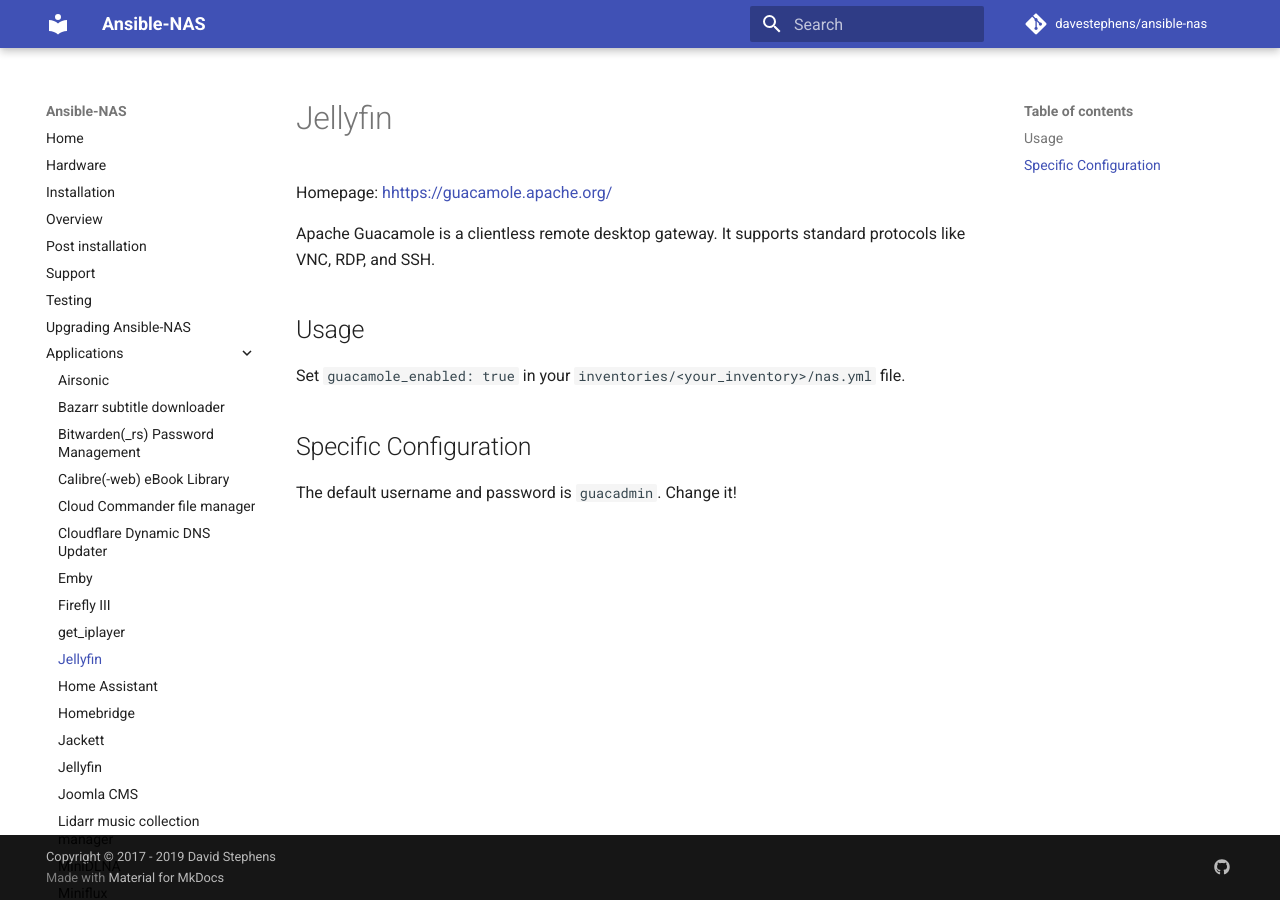
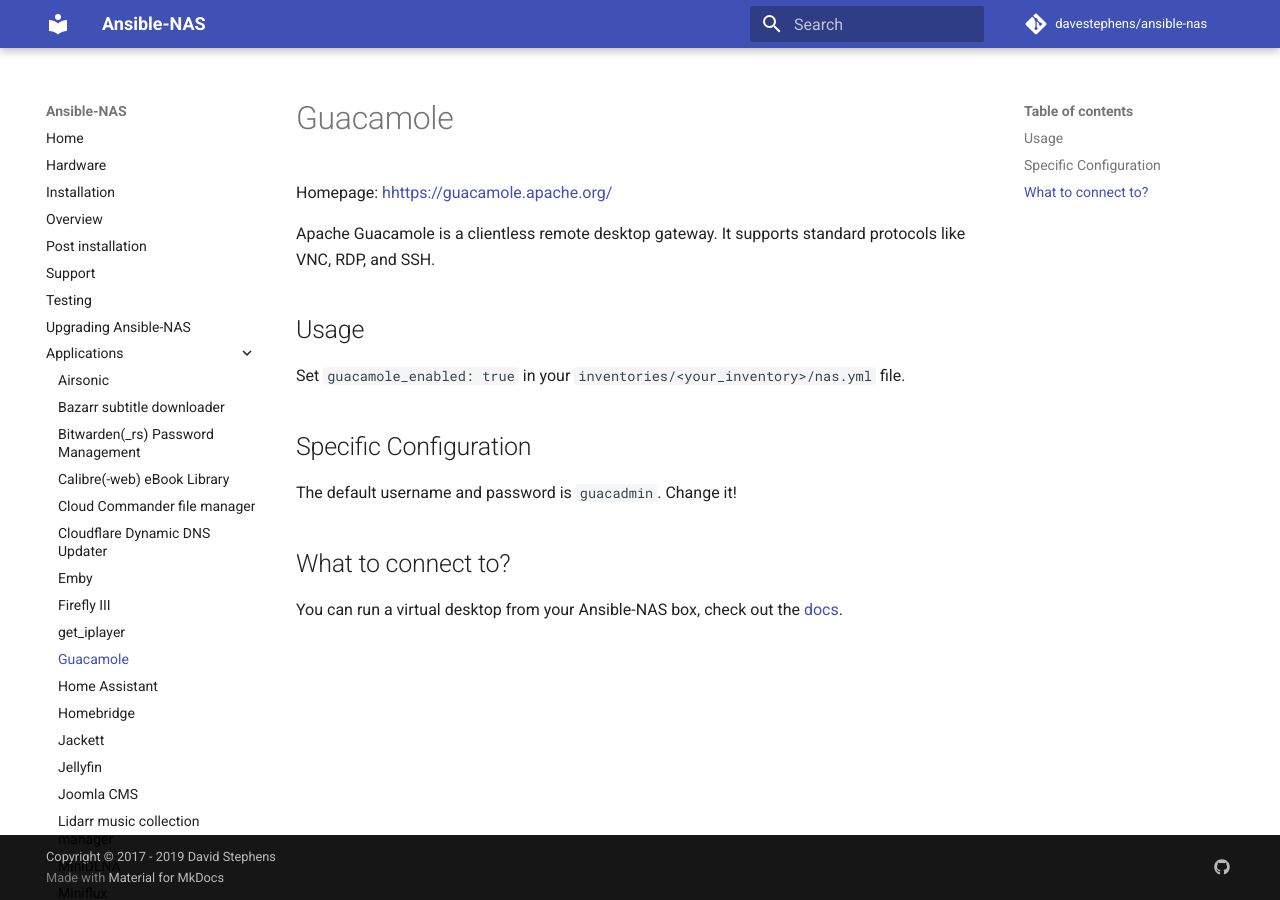
Before and after one commit to davestephens/ansible-nas, an MkDocs documentation site: the page built from docs/applications/guacamole.md, in a window 1280 px wide. Built offline with MkDocs 1.6.1 and Material for MkDocs 9.7.7, drawn with Linux system fonts in a browser that asks for light colours; comment, search, counter and statistics services are not loaded.

Commit message:
Add virtual desktop support

```diff
--- a/docs/applications/guacamole.md
+++ b/docs/applications/guacamole.md
@@ -1,4 +1,4 @@
-# Jellyfin
+# Guacamole
 
 Homepage: [hhttps://guacamole.apache.org/](https://guacamole.apache.org/)
 
@@ -11,3 +11,7 @@ Set `guacamole_enabled: true` in your `inventories/<your_inventory>/nas.yml` fil
 ## Specific Configuration
 
 The default username and password is `guacadmin`. Change it!
+
+## What to connect to?
+
+You can run a virtual desktop from your Ansible-NAS box, check out the [docs](virtual_desktop).
--- a/nas.yml
+++ b/nas.yml
@@ -219,3 +219,7 @@
   - import_tasks: tasks/serposcope.yml
     when: (serposcope_enabled | default(False))
     tags: serposcope
+
+  - import_tasks: tasks/virtual_desktop.yml
+    when: (virtual_desktop_enabled | default(False))
+    tags: virtual_desktop
```
Also changed, not shown: README.md (+1 -0 lines), docs/applications/virtual_desktop.md (added, +30 -0 lines), 3 other files.
